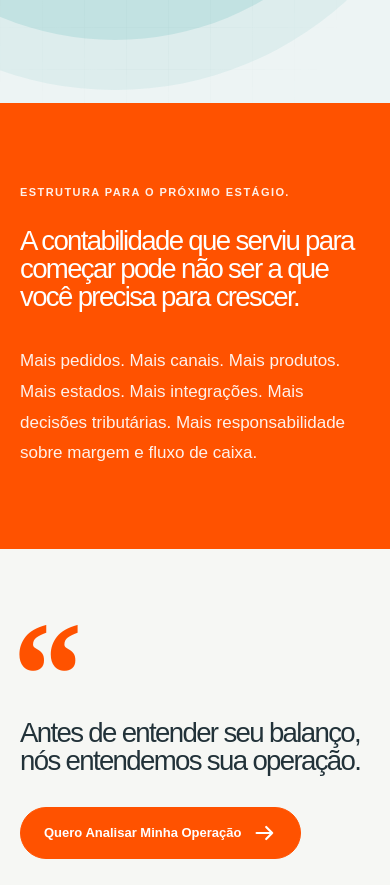
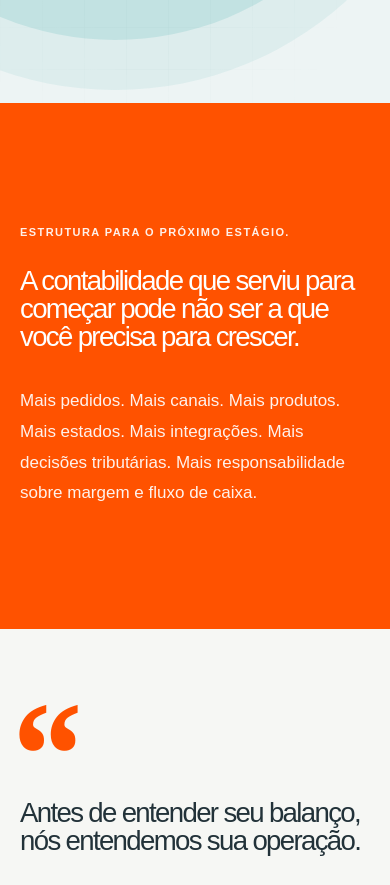
Before and after one commit to alvesph99/ecomtabil-website, a Next.js app: page / in a window 390 px wide. Shown: the part 3000-3885 px from the top of the page. Built offline with nearby package versions, Linux system fonts and the light colour scheme; no server answers.

Commit message:
style: increase mobile growth spacing

```diff
--- a/src/app/globals.css
+++ b/src/app/globals.css
@@ -1412,6 +1412,11 @@ section.whole:after {
   margin-top: 33px;
   font: 600 clamp(1.25rem, 2.3vw, 2rem)/1.15 "Plus Jakarta Sans";
   letter-spacing: -0.04em;
+}
+@media (max-width: 800px) {
+  .growth {
+    padding-block: calc(clamp(80px, 13vw, 190px) + 40px);
+  }
 }
 
 /* -------------------------------------------------------------------------- */
```
Also changed, not shown: 1 other file (tests, documents, lock files or other folders).
